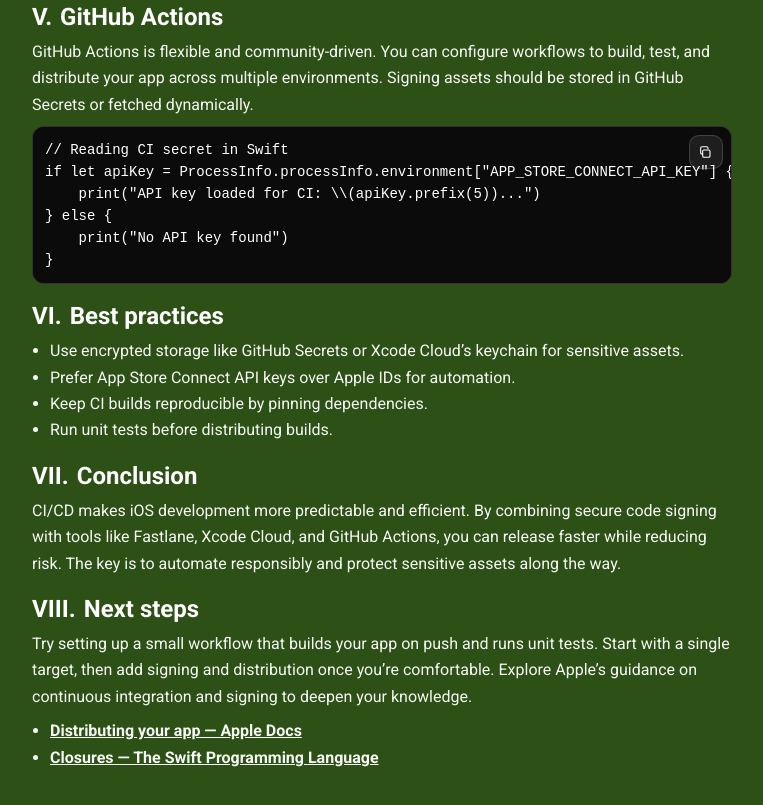
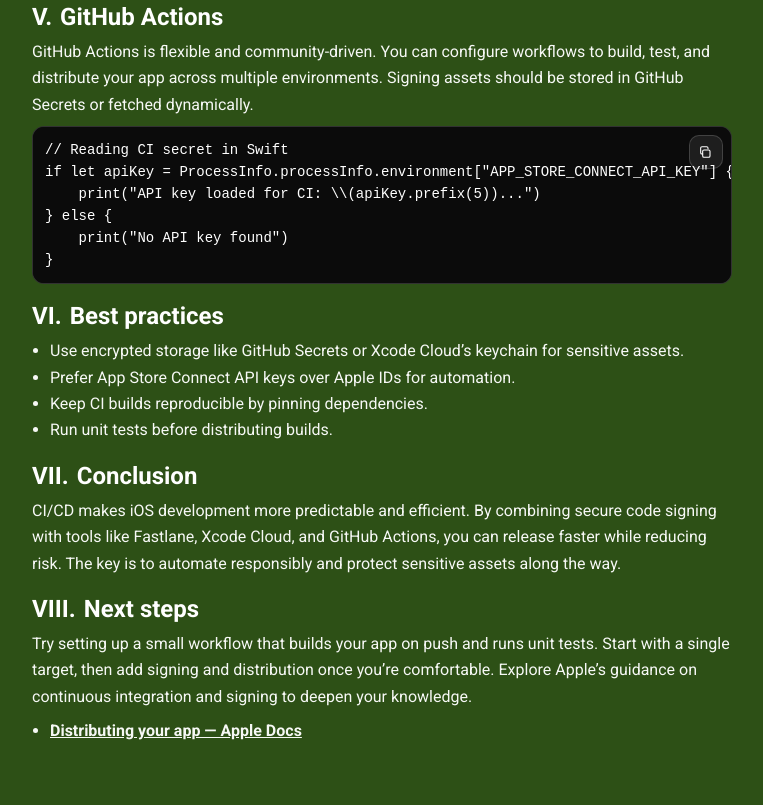
Before and after one commit to MatheusZanivan/Swift-September, a plain HTML site: page day21.html in a window 1280 px wide. Shown: the part 1366-2171 px from the top of the page, without its empty margins (248-1011 px from the left). Drawn offline with Linux system fonts and the light colour scheme.

Commit message:
fix: day21 references

```diff
--- a/day21.html
+++ b/day21.html
@@ -159,7 +159,6 @@ if let apiKey = ProcessInfo.processInfo.environment["APP_STORE_CONNECT_API_KEY"]
           <p>Try setting up a small workflow that builds your app on push and runs unit tests. Start with a single target, then add signing and distribution once you’re comfortable. Explore Apple’s guidance on continuous integration and signing to deepen your knowledge.</p>
           <ul>
             <li><a href="https://developer.apple.com/documentation/xcode/distributing-your-app-for-beta-testing-and-releases" target="_blank" rel="noopener">Distributing your app — Apple Docs</a></li>
-            <li><a href="https://docs.swift.org/swift-book/LanguageGuide/Closures.html" target="_blank" rel="noopener">Closures — The Swift Programming Language</a></li>
           </ul>
         </section>
       </div>
```
